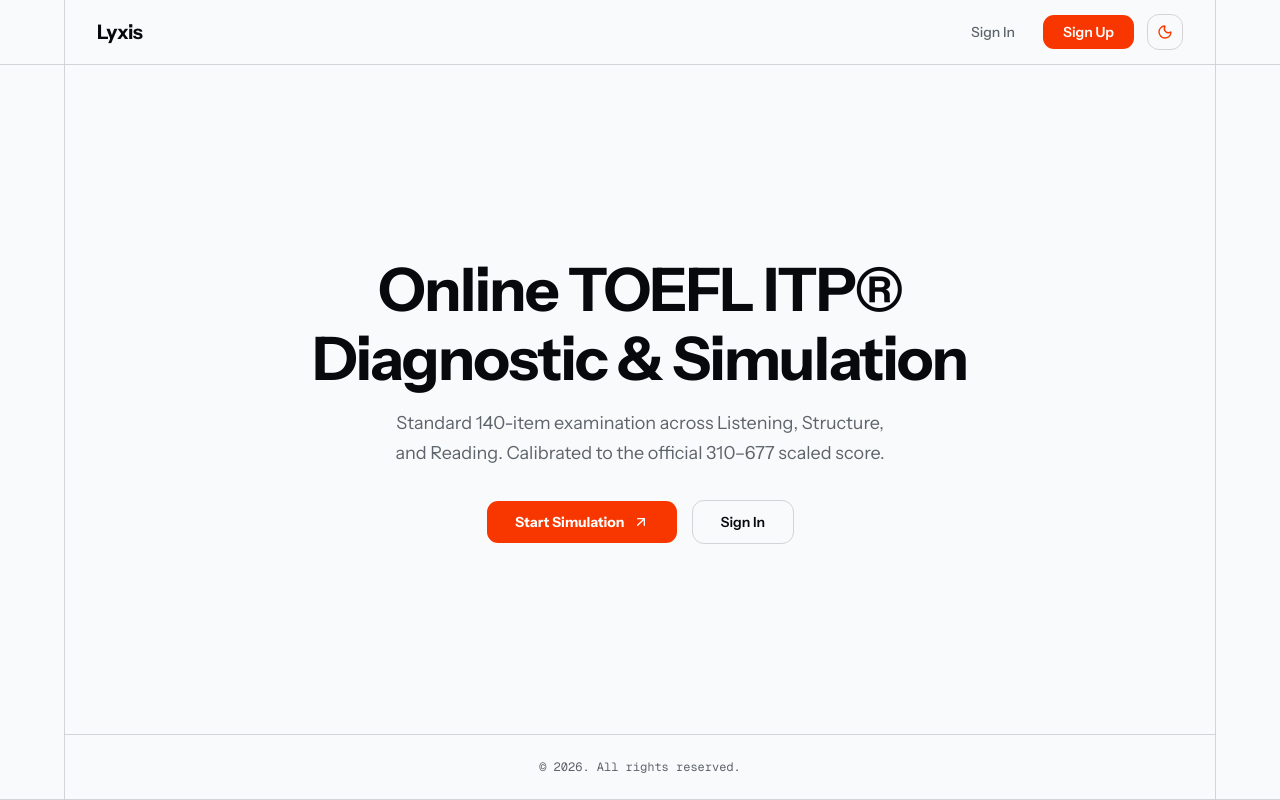
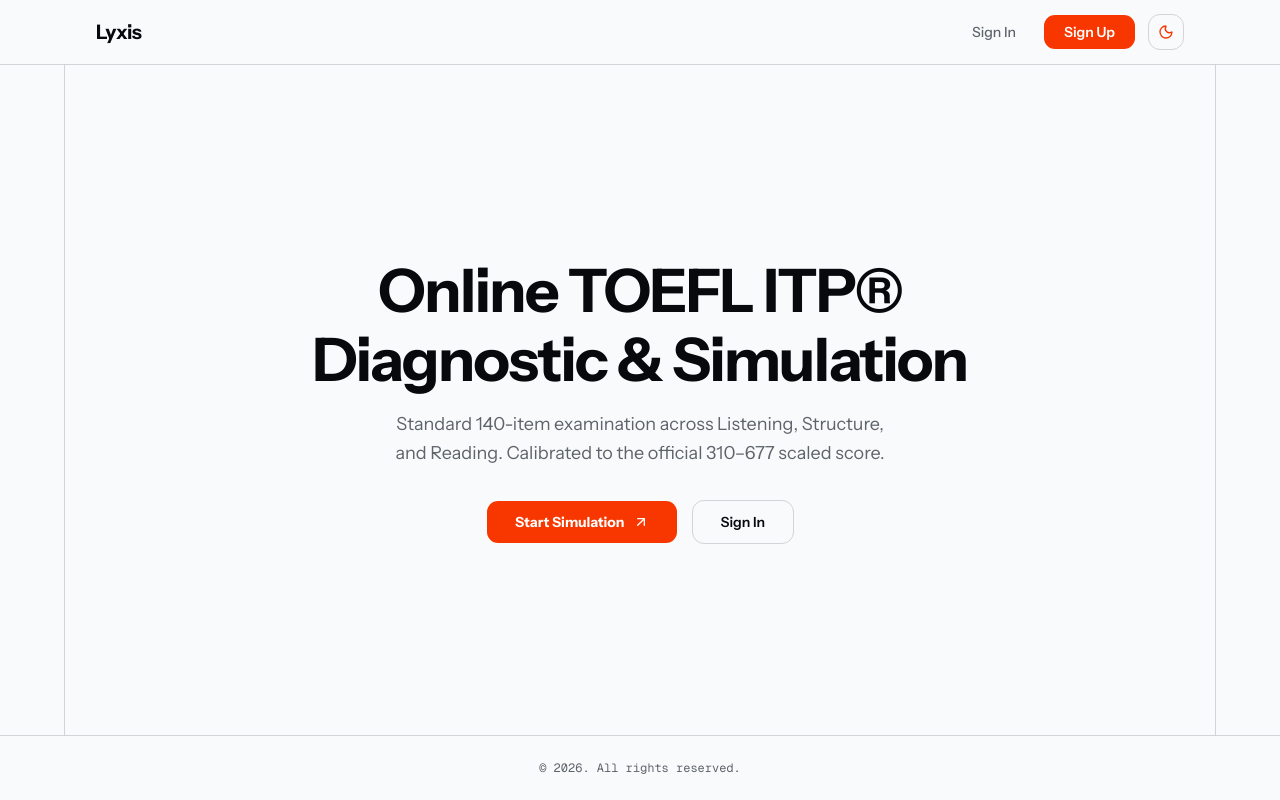
Before and after one commit to Mafrilearth/lyxis, a Next.js app: page / in a window 1280 px wide. Built offline with nearby package versions, Linux system fonts and the light colour scheme; no server answers.

Commit message:
style(layout): full-width horizontal footer without bottom border, remove header side borders

```diff
--- a/src/app/page.tsx
+++ b/src/app/page.tsx
@@ -8,18 +8,19 @@
  * Standard Global 8pt Grid Architecture
  * Homepage strictly contains: Header, Hero, and Footer.
  * Language: Global English.
- * All components wrapped in visible, solid, high-contrast CAD grid rails (border-zinc-300 dark:border-zinc-800).
- * Footer: Strictly "© 2026. All rights reserved." only.
+ * - Header: Full width horizontal line at bottom, no left/right borders.
+ * - Hero: Centered content wrapped in vertical CAD rails.
+ * - Footer: Full horizontal top line spanning edge-to-edge, strictly NO bottom border, NO side borders.
  */
 export default function HomePage() {
   return (
     <div className="relative min-h-screen bg-background text-foreground flex flex-col selection:bg-primary/20 selection:text-primary">
-      {/* 1. HEADER GRID (Strictly 16 Units = 64px = 8x8px) */}
+      {/* 1. HEADER (Full horizontal border-b, no left/right lines) */}
       <FloatingNav />
 
       {/* 2. HERO GRID CONTAINER (Wrapped in Solid Unfaded Grid Rails) */}
       <main className="flex-1 max-w-6xl w-full mx-auto border-x border-zinc-300 dark:border-zinc-800 bg-background flex flex-col">
-        <section className="flex-1 flex flex-col items-center justify-center text-center py-20 sm:py-28 lg:py-32 px-6 sm:px-8 space-y-6 border-b border-zinc-300 dark:border-zinc-800 relative">
+        <section className="flex-1 flex flex-col items-center justify-center text-center py-20 sm:py-28 lg:py-32 px-6 sm:px-8 space-y-6 relative">
           <div className="space-y-4 max-w-3xl mx-auto flex flex-col items-center">
             {/* Global Headline */}
             <h1 className="text-3xl sm:text-5xl lg:text-6xl font-extrabold tracking-tight text-foreground leading-[1.15] text-balance">
@@ -59,9 +60,9 @@
         </section>
       </main>
 
-      {/* 3. FOOTER GRID (Strictly Copyright Only, No Brand, No Links) */}
-      <footer className="w-full border-b border-zinc-300 dark:border-zinc-800 bg-background/95">
-        <div className="max-w-6xl mx-auto border-x border-zinc-300 dark:border-zinc-800 py-6 px-6 sm:px-8 flex items-center justify-center text-center font-mono text-xs text-muted-foreground">
+      {/* 3. FOOTER (Full horizontal across viewport, no bottom border, no side borders) */}
+      <footer className="w-full border-t border-zinc-300 dark:border-zinc-800 bg-background">
+        <div className="w-full max-w-6xl mx-auto py-6 px-6 sm:px-8 flex items-center justify-center text-center font-mono text-xs text-muted-foreground">
           <span>© 2026. All rights reserved.</span>
         </div>
       </footer>
--- a/src/components/landing/floating-nav.tsx
+++ b/src/components/landing/floating-nav.tsx
@@ -7,10 +7,9 @@
 
 /**
  * Standard Global Header Navigation (8pt Baseline Grid Architecture)
- * - Language: Global English.
  * - Exact height: h-16 (64px = 16 Tailwind units = 8 x 8px grid cells).
  * - Docks firmly to top when scrolling (sticky top-0).
- * - Solid, high-contrast, unfaded grid borders (border-zinc-300 dark:border-zinc-800).
+ * - Full horizontal bottom line (border-b), strictly NO left/right border lines.
  * - Content mathematically centered along direction axis.
  * - Uniform corner radii (rounded-lg = 8px = 1 grid cell).
  * - Strictly: Brand name only, Sign In, Sign Up, Theme Toggle.
@@ -18,7 +17,7 @@
 export function FloatingNav() {
   return (
     <header className="sticky top-0 z-50 w-full border-b border-zinc-300 dark:border-zinc-800 bg-background/95 backdrop-blur-md">
-      <div className="w-full max-w-6xl mx-auto border-x border-zinc-300 dark:border-zinc-800 px-6 sm:px-8 h-16 flex items-center justify-between">
+      <div className="w-full max-w-6xl mx-auto px-6 sm:px-8 h-16 flex items-center justify-between">
         {/* Brand Anchor: Vertically Centered */}
         <Link href="/" className="flex items-center group shrink-0 outline-none">
           <span className="font-extrabold text-xl tracking-tight text-foreground leading-none transition-opacity group-hover:opacity-85 select-none">
```
